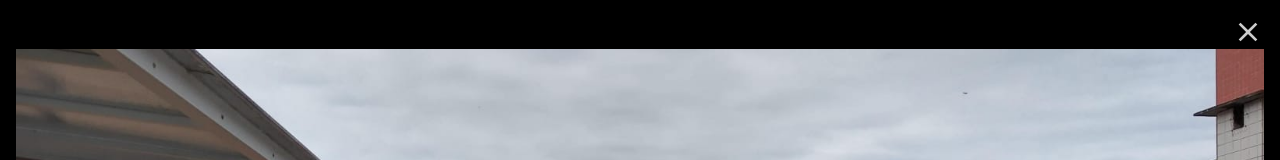
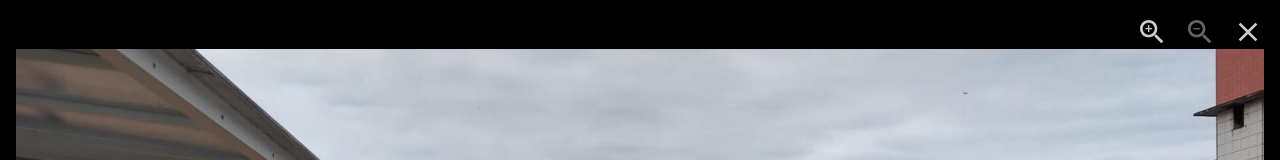
Before and after one commit to RTeixe0/apubatuba-next, a Next.js app: page /costa-atlantica-cobertura in a window 1280 px wide. Both pictures are taken after a click on the element 261 px from the left and 1959 px from the top of the page. Shown: the part 1559-1719 px from the top of the page. Built offline with nearby package versions, Linux system fonts and the light colour scheme.

Commit message:
Adicionado zoom a galeria

```diff
--- a/src/components/Gallery.tsx
+++ b/src/components/Gallery.tsx
@@ -3,6 +3,7 @@ import { useState, useMemo } from "react";
 import Lightbox from "yet-another-react-lightbox";
 import "yet-another-react-lightbox/styles.css";
 import Image from "next/image";
+import Zoom from "yet-another-react-lightbox/plugins/zoom";
 
 type GalleryProps = {
   pasta: string;
@@ -65,6 +66,7 @@ export function Gallery({ pasta, prefixo, total }: GalleryProps) {
         index={index}
         close={() => setIndex(-1)}
         slides={slides}
+        plugins={[Zoom]}
       />
     </section>
   );
```
